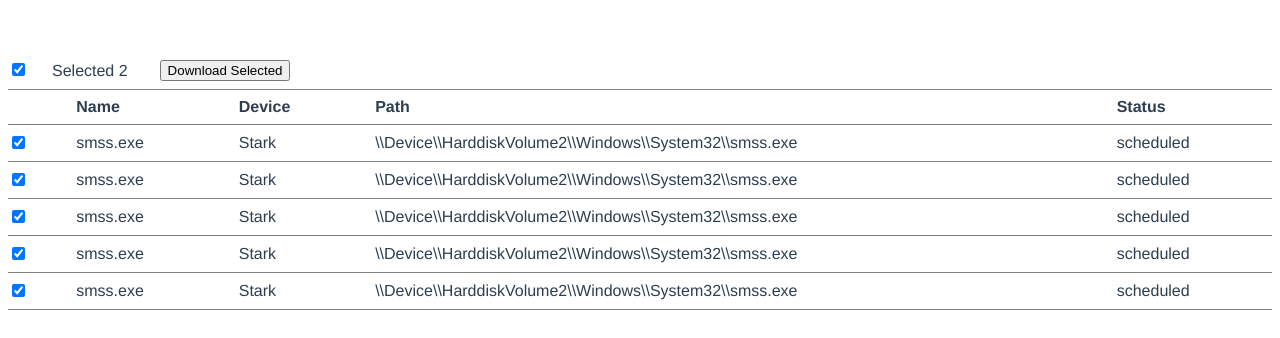
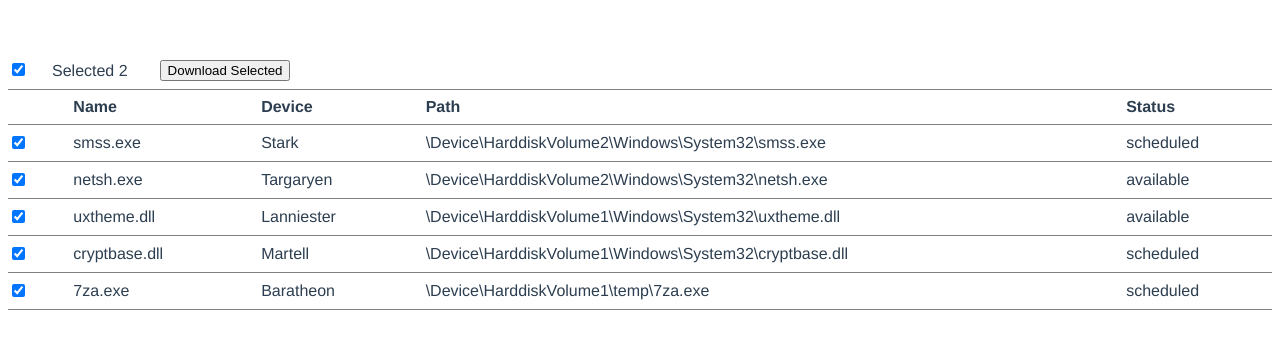
Before and after one commit to alhasenzahl/item-download-component, a Vue app: page / in a window 1280 px wide. Shown: the top 338 px of the page. Built offline with nearby package versions, Linux system fonts and the light colour scheme.

Commit message:
Replace static data with json data

```diff
--- a/src/App.vue
+++ b/src/App.vue
@@ -20,6 +20,7 @@
             <Item
                 v-for="item in this.itemsDataList"
                 :key="item.name"
+                :item="item"
             />
         </tbody>
     </table>
--- a/src/components/Item.vue
+++ b/src/components/Item.vue
@@ -4,11 +4,11 @@
             <input class="table__checkbox" type="checkbox" id="smss" name="smss" checked>
         </td>
         <td class="table__data">
-            <label class="table__label" for="smss">smss.exe</label>
+            <label class="table__label" for="smss">{{ item.name }}</label>
         </td>
-        <td class="table__data">Stark</td>
-        <td class="table__data">\\Device\\HarddiskVolume2\\Windows\\System32\\smss.exe</td>
-        <td class="table__data">scheduled</td>
+        <td class="table__data">{{ item.device }}</td>
+        <td class="table__data">{{ item.path }}</td>
+        <td class="table__data">{{ item.status }}</td>
     </tr>
 </template>
 
```
